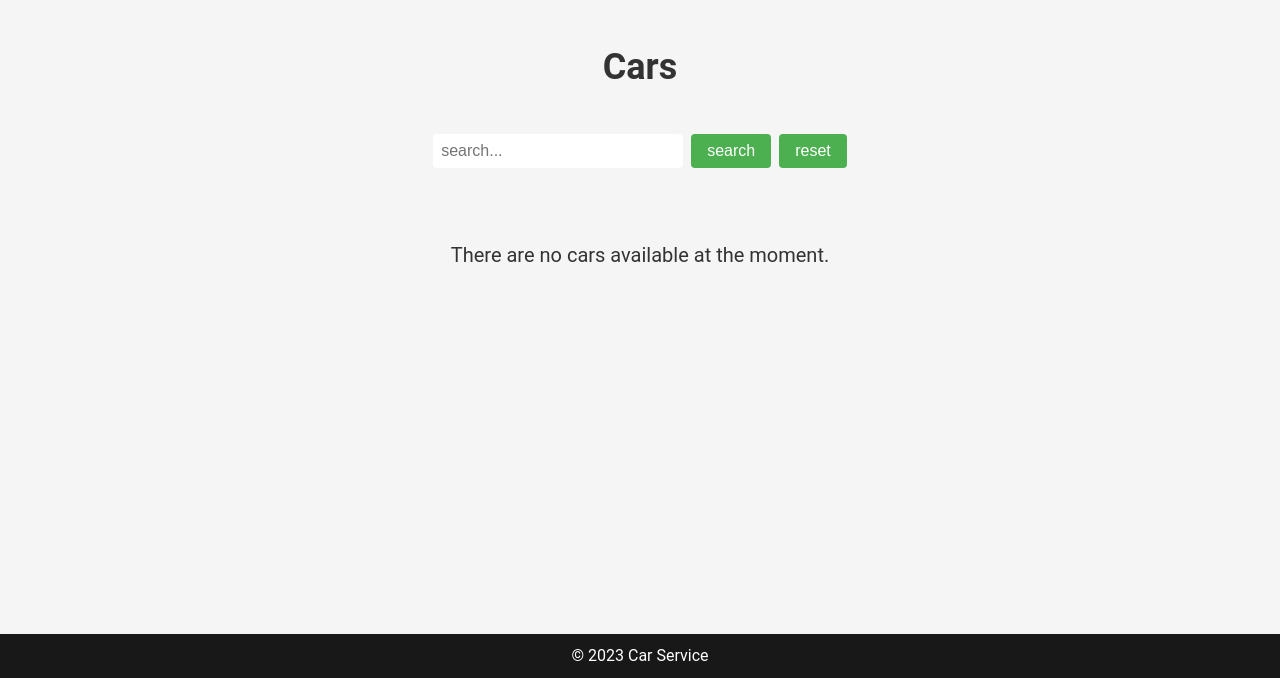
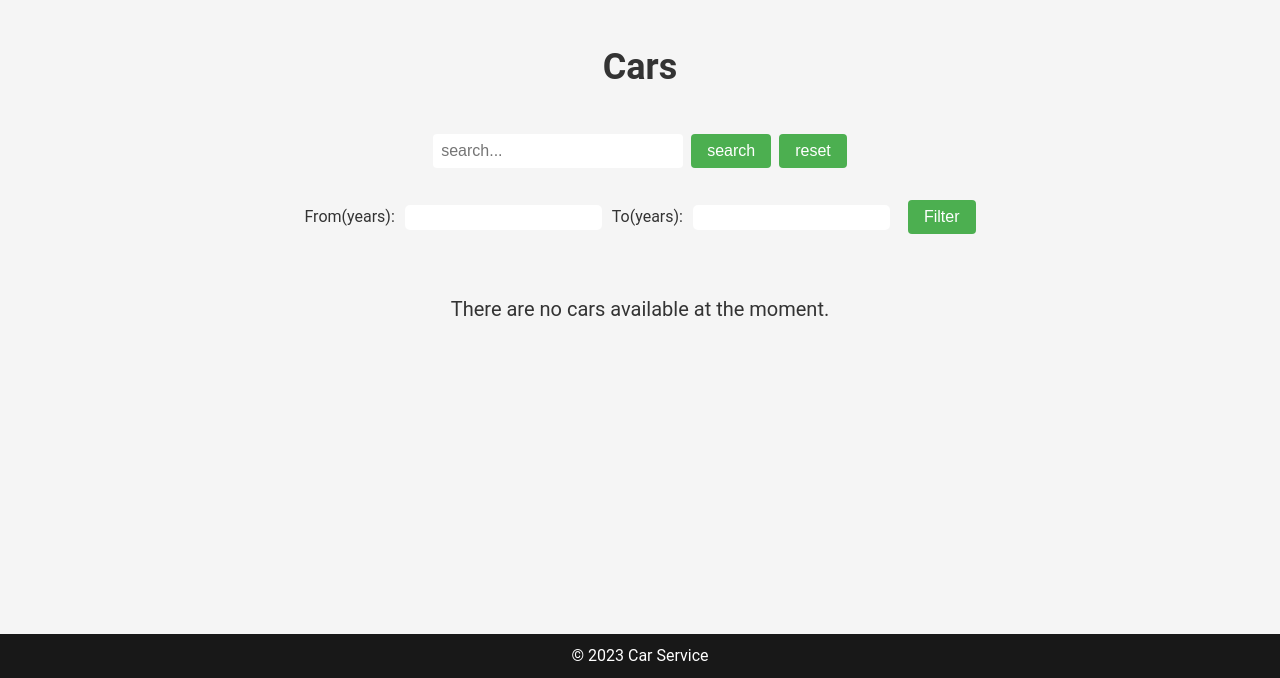
Before and after one commit to eglemot/car_service, a Django app: page /cars/ in a window 1280 px wide. Shown: the part 122-800 px from the top of the page. Run offline with Django 4.2, Linux system fonts and the light colour scheme; data that the repository does not hold is empty; grey boxes are pictures that could not be loaded.

Commit message:
added filter

```diff
--- a/car_service/main_cars/templates/main_cars/auto_list.html
+++ b/car_service/main_cars/templates/main_cars/auto_list.html
@@ -5,6 +5,13 @@
   <div class="gallery-container">
     <h1 class="gallery-heading">Cars</h1>
     {% include 'main_cars/includes/search.html' %}
+    <form method="get" class="gallery-filter-form">
+      <label for="year_from">From(years):</label>
+      <input type="text" name="year_from" id="year_from" value="{{ request.GET.year_from }}">
+      <label for="year_to">To(years):</label>
+      <input type="text" name="year_to" id="year_to" value="{{ request.GET.year_to }}">
+      <button type="submit">Filter</button>
+    </form>
     <div class="gallery-grid">
       {% if modelmake_list.count > 0 %}
         {% for car in modelmake_list %}
@@ -28,7 +35,8 @@
     {% include 'main_cars/includes/paginator_fpnl.html' %}
   </div>
 {% endblock content %}
-{% block style%}
+
+{% block style %}
 .gallery-container {
   max-width: 1200px;
   margin: 0 auto;
@@ -93,4 +101,40 @@
   margin-top: 40px;
 }
 
-{% endblock style%}
+.gallery-filter-form {
+  display: flex;
+  justify-content: center;
+  align-items: center;
+  margin-bottom: 20px;
+}
+
+.gallery-filter-form label {
+  margin-right: 10px;
+}
+
+.gallery-filter-form input {
+  padding: 5px 10px;
+  border-radius: 5px;
+  border: none;
+  margin-right: 10px;
+}
+button[type="submit"] {
+  background-color: #4CAF50;
+  border: none;
+  border-radius: 4px;
+  color: white;
+  cursor: pointer;
+  font-size: 1rem;
+  margin-left: 0.5rem;
+  padding: 0.5rem 1rem;
+  transition: background-color 0.3s ease-in-out;
+}
+
+button[type="submit"] button:hover {
+  background-color: #3e8e41;
+}
+
+button[type="submit"] button:focus {
+  outline: none;
+}
+{% endblock style %}
--- a/car_service/main_cars/views.py
+++ b/car_service/main_cars/views.py
@@ -3,6 +3,7 @@ from . import models
 from django.shortcuts import render
 from django.views import generic
 from django.db.models import Q
+from datetime import date
 
 def index(request):
     order_count = models.Order.objects.count()
@@ -35,8 +36,23 @@ class ModelMakeListView(generic.ListView):
     paginate_by = 6
     template_name = 'main_cars/auto_list.html'
 
+    # views.py
+
+class ModelMakeListView(generic.ListView):
+    model = models.ModelMake
+    paginate_by = 6
+    template_name = 'main_cars/auto_list.html'
+
     def get_queryset(self):
-        qs =  super().get_queryset()
+        qs = super().get_queryset()
+        year_from_filter = self.request.GET.get('year_from')
+        year_to_filter = self.request.GET.get('year_to')
+        if year_from_filter and year_to_filter:
+            qs = qs.filter(year__range=(year_from_filter, year_to_filter))
+        elif year_from_filter:
+            qs = qs.filter(year__gte=year_from_filter)
+        elif year_to_filter:
+            qs = qs.filter(year__lte=year_to_filter)
         query = self.request.GET.get('search')
         if query:
             qs = qs.filter(
@@ -44,6 +60,12 @@ class ModelMakeListView(generic.ListView):
             )
         return qs
 
+    def get_context_data(self, **kwargs):
+        context = super().get_context_data(**kwargs)
+        years = [(year, year) for year in range(1999, 2024)]
+        context['years'] = years
+        return context
+
 class OrderDetailView(generic.DetailView):
     model = models.Order
     template_name = 'main_cars/order_details.html'
```
Lines whose indentation alone changed are shown as unchanged.
